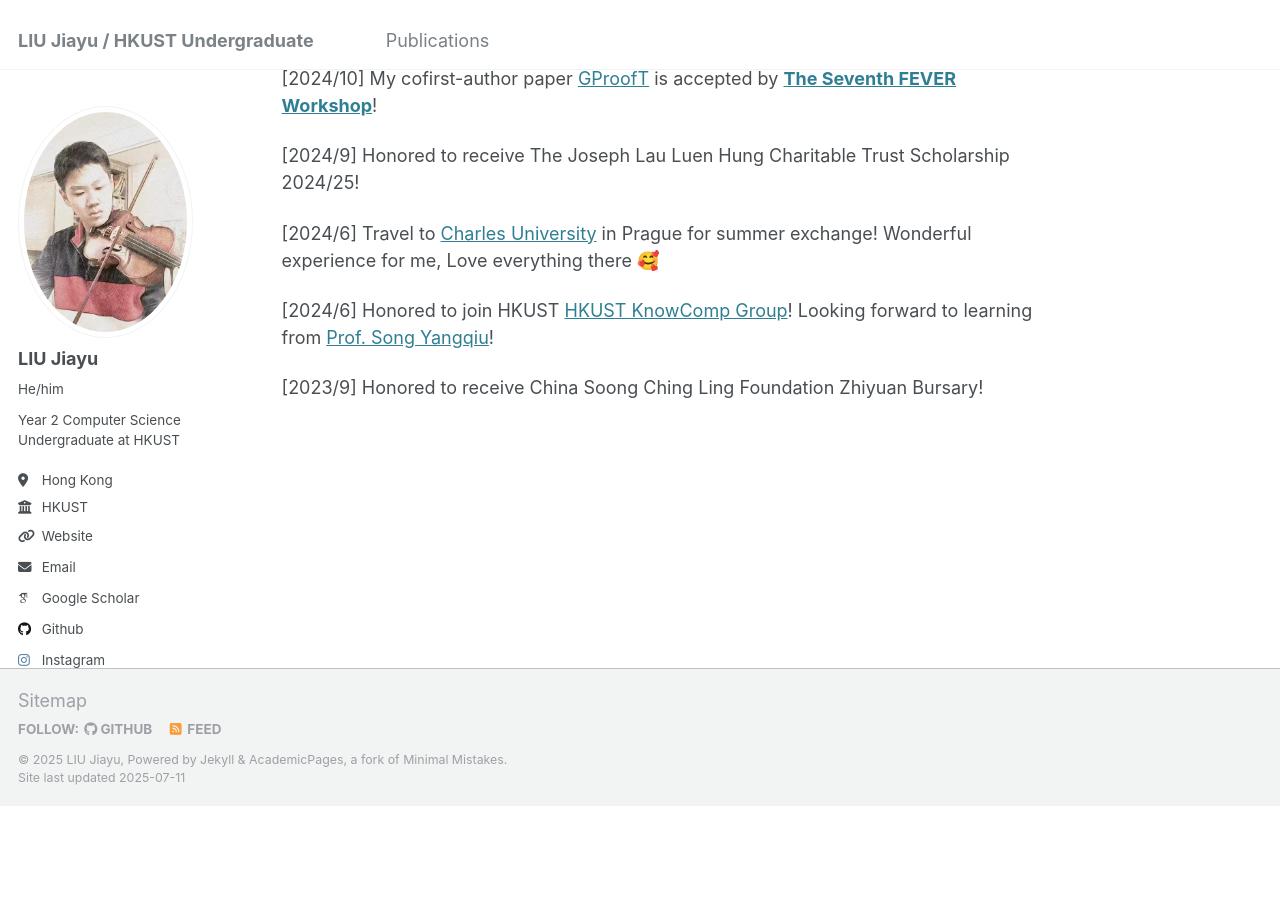
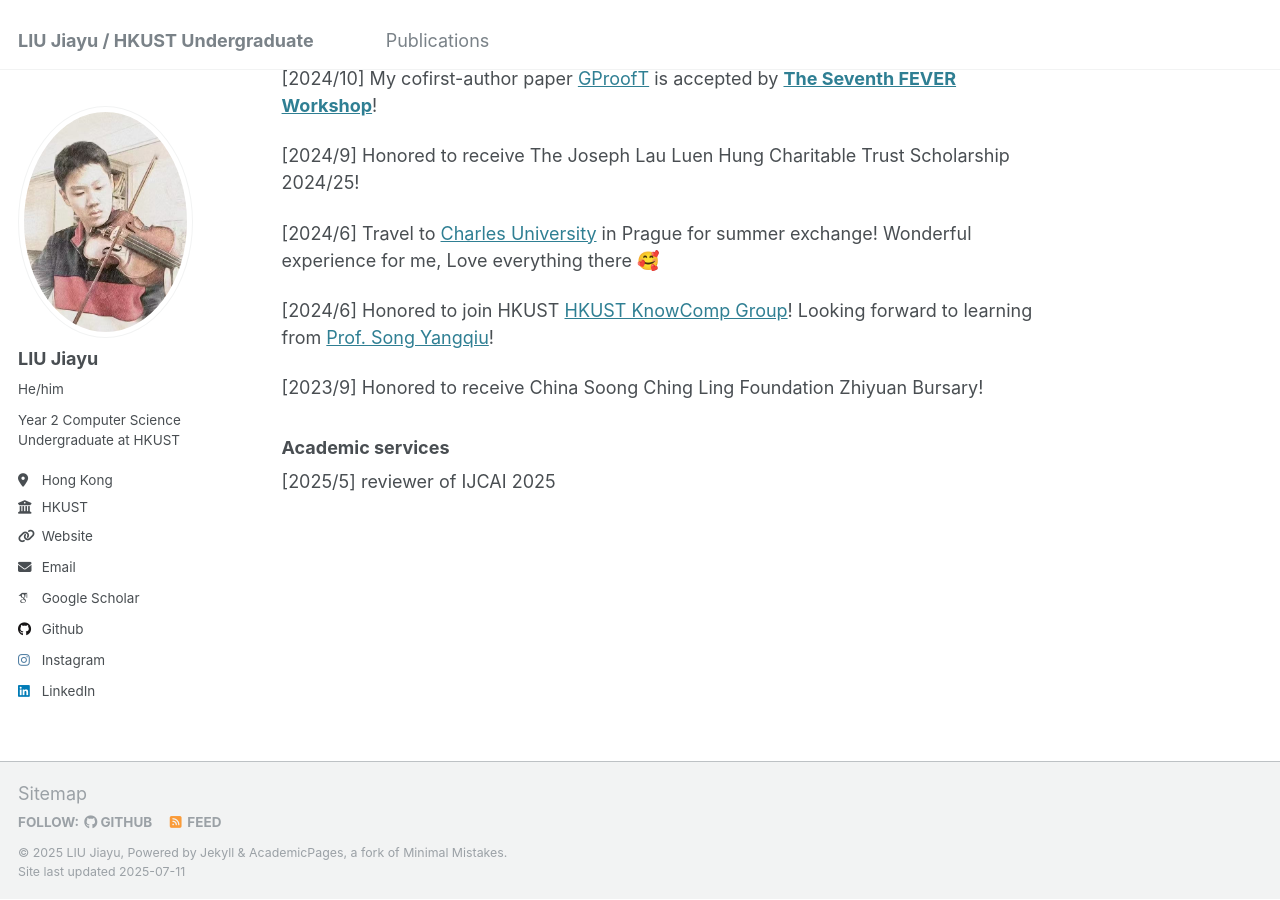
Before and after one commit to JiayuJeff/JiayuJeff.github.io, a Jekyll site: the page built from _pages/about.md, in a window 1280 px wide and 900 px high, scrolled down 877 px. Built offline with Jekyll 4.4.1, drawn with Linux system fonts in a browser that asks for light colours; some web fonts are replaced; before the commit the page ends 1683 px from its top, so only the background shows below that.

Commit message:
Update about.md

```diff
--- a/_pages/about.md
+++ b/_pages/about.md
@@ -52,3 +52,8 @@ redirect_from:
 [2024/6] Honored to join HKUST [HKUST KnowComp Group](https://github.com/HKUST-KnowComp)! Looking forward to learning from [Prof. Song Yangqiu](https://www.cse.ust.hk/~yqsong/)!
 
 [2023/9] Honored to receive China Soong Ching Ling Foundation Zhiyuan Bursary!
+
+
+
+### Academic services
+[2025/5] reviewer of IJCAI 2025
```
